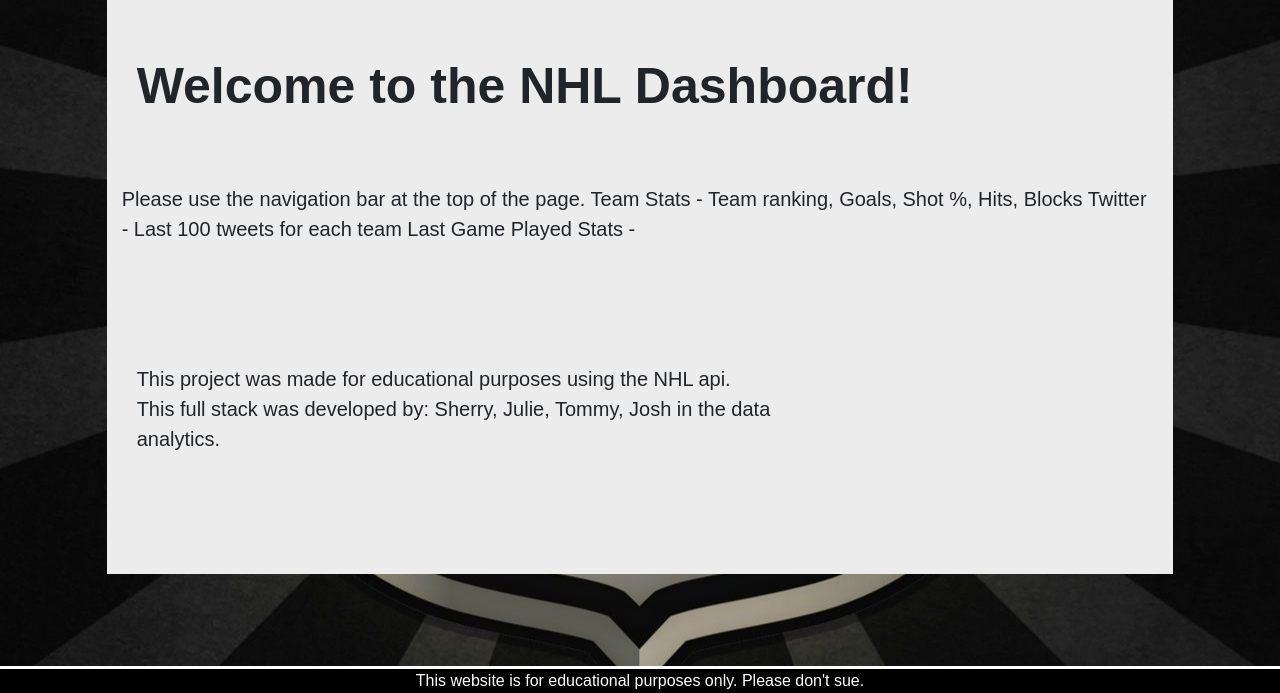
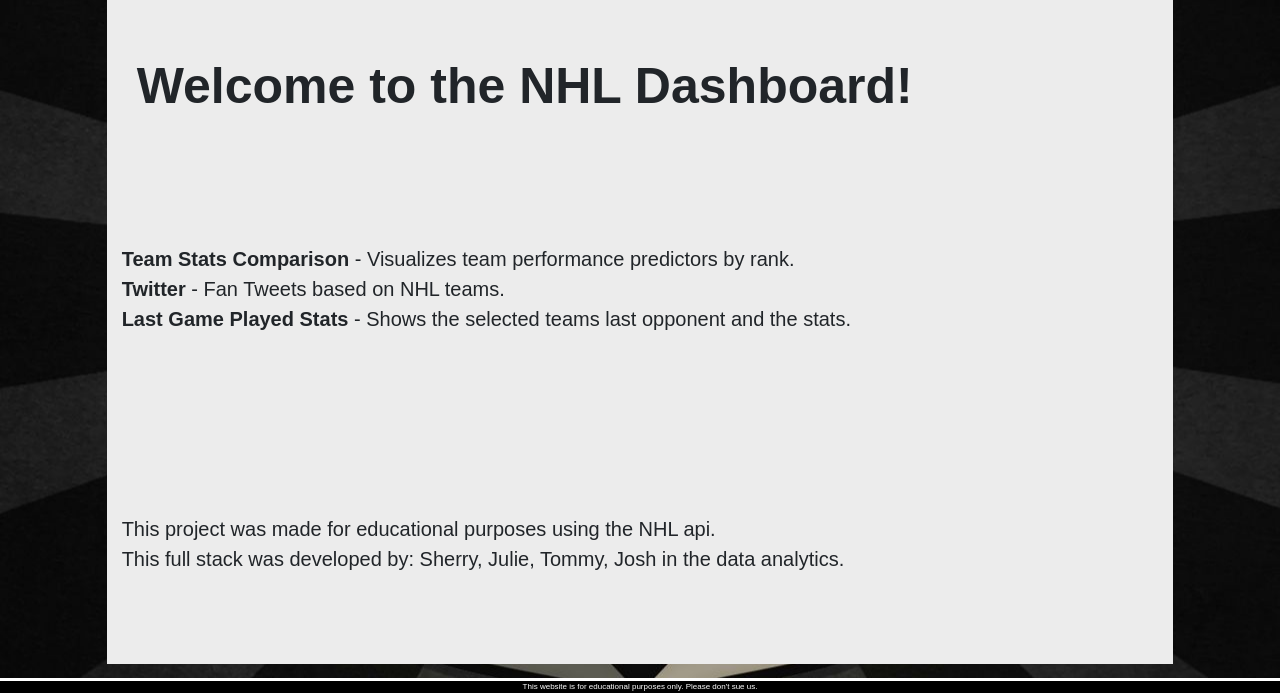
Before and after one commit to Tom2shoes/NHL-dashboard, a Flask app: template nhl/templates/index.html in a window 1280 px wide; the page is wider, and only the part inside the window is pictured. Shown: the part 107-800 px from the top of that part. Run offline with Flask 2, Linux system fonts and the light colour scheme; the template is opened without the code that fills it, so the values that code supplies are empty; parts of the project's set-up code (start-up, migrations or seed data) failed here and were passed over; some libraries are stand-ins or nearby versions.

Commit message:
finalzed styling. final push before presentation

```diff
--- a/nhl/templates/gametable.html
+++ b/nhl/templates/gametable.html
@@ -45,11 +45,7 @@
     <div class="bg col-md-10 offset-md-1">
         <div id="svg-area">
                 <div class="wrapper">
-                        <nav class="navbar navbar-default">
                           <div class="container-fluid">
-                            <div class="navbar-header">
-                              <a class="navbar-brand" href="/">Latest Game Stats for the {{ team }}</a>
-                            </div>
                           </div>
                         </nav>
                         <div class="hero text-center">
@@ -108,6 +104,6 @@
 
       </body>
       <div class="footer" style="border-top-style:solid;border-color: white;">
-            This website is for educational purposes only. Please don't sue.
+            <div style="font-size:8px">This website is for educational purposes only. Please don't sue us.</div>
         </div>
     </html>
--- a/nhl/templates/index.html
+++ b/nhl/templates/index.html
@@ -50,13 +50,16 @@
         <br>
         <br>
         <br>
-        Please use the navigation bar at the top of the page.
+        <br>
+        <br>
 
-        Team Stats - Team ranking, Goals, Shot %, Hits, Blocks
+        <b>Team Stats Comparison</b> - Visualizes team performance predictors by rank.
+        <br>
 
-        Twitter - Last 100 tweets for each team
+        <b>Twitter</b> - Fan Tweets based on NHL teams.
+        <br>
 
-        Last Game Played Stats -
+        <b>Last Game Played Stats</b> - Shows the selected teams last opponent and the stats.
 
         <!-- <img class="col-md-6 offset-md-3" id="image" src="../static/Images/1.jpg">
 
@@ -83,12 +86,13 @@
 <br>
 <br>
 <br>
+<br>
+<br>
 
-        <div class="col-md-8">
         This project was made for educational purposes using the NHL api.
         <br>
         This full stack was developed by: Sherry, Julie, Tommy, Josh in the data analytics.
-    </div>
+
         <br>
         <br>
         <br>
@@ -104,6 +108,6 @@
 
   </body>
   <div class="footer" style="border-top-style:solid;border-color: white;">
-        This website is for educational purposes only. Please don't sue.
+        <div style="font-size:8px">This website is for educational purposes only. Please don't sue us.</div>
     </div>
 </html>
--- a/nhl/templates/lastgame.html
+++ b/nhl/templates/lastgame.html
@@ -111,6 +111,6 @@
 
       </body>
       <div class="footer" style="border-top-style:solid;border-color: white;">
-            This website is for educational purposes only. Please don't sue.
+            <div style="font-size:8px">This website is for educational purposes only. Please don't sue us.</div>
         </div>
     </html>
--- a/nhl/templates/radar.html
+++ b/nhl/templates/radar.html
@@ -56,6 +56,6 @@
     <script src="https://code.jquery.com/jquery-3.3.1.slim.min.js" integrity="sha384-q8i/X+965DzO0rT7abK41JStQIAqVgRVzpbzo5smXKp4YfRvH+8abtTE1Pi6jizo" crossorigin="anonymous"></script>
       </body>
       <div class="footer" style="border-top-style:solid;border-color: white;">
-            This website is for educational purposes only. Please don't sue.
+            <div style="font-size:8px">This website is for educational purposes only. Please don't sue us.</div>
         </div>
     </html>
--- a/nhl/templates/twitter.html
+++ b/nhl/templates/twitter.html
@@ -76,6 +76,6 @@
 
               </body>
               <div class="footer" style="border-top-style:solid;border-color: white;">
-                    This website is for educational purposes only. Please don't sue.
+                    <div style="font-size:8px">This website is for educational purposes only. Please don't sue us.</div>
                 </div>
             </html>
```
